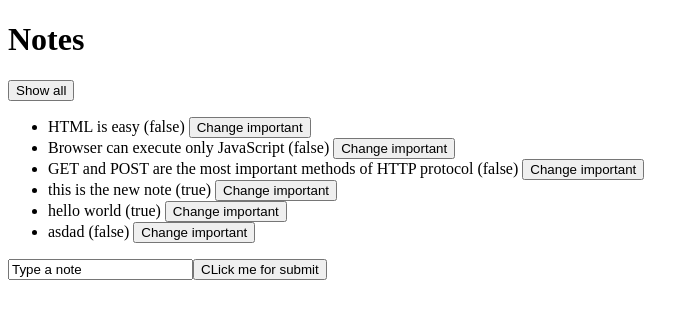
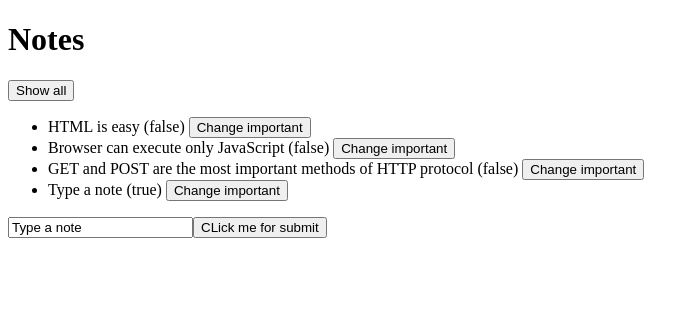
Before and after one commit to amirthapamagar2053/notes-app, a React (Create React App) app: page / in a window 1280 px wide. Shown: the top 318 px of the page, without its empty margins (0-699 px from the left). Built offline with nearby package versions, Linux system fonts and the light colour scheme; data requests are answered from the project's data file.

Commit message:
feat: add the catch method

```diff
--- a/db.json
+++ b/db.json
@@ -19,22 +19,10 @@
       "important": false
     },
     {
-      "content": "this is the new note",
-      "Date": "2022-07-22T06:56:15.490Z",
+      "content": "Type a note",
+      "Date": "2022-07-22T09:12:41.220Z",
       "important": true,
       "id": 4
-    },
-    {
-      "content": "hello world",
-      "Date": "2022-07-22T08:43:46.064Z",
-      "important": true,
-      "id": 5
-    },
-    {
-      "content": "asdad",
-      "Date": "2022-07-22T08:52:48.835Z",
-      "important": false,
-      "id": 6
     }
   ]
 }
--- a/src/App.js
+++ b/src/App.js
@@ -54,10 +54,16 @@ const App = (props) => {
             important={note.important.toString()}
             toggleimportance={() => {
               const updateImportant = { ...note, important: !note.important };
-              noteServices.update(note.id, updateImportant).then((response) => {
-                setNotes(notes.map((x) => (x.id !== note.id ? x : response)));
-                setNote("");
-              });
+              noteServices
+                .update(note.id, updateImportant)
+                .then((response) => {
+                  setNotes(notes.map((x) => (x.id !== note.id ? x : response)));
+                  setNote("");
+                })
+                .catch((error) => {
+                  window.alert("the note has been deleted");
+                  setNotes(notes.filter((x) => x.id !== note.id));
+                });
             }}
           />
         ))}
```
